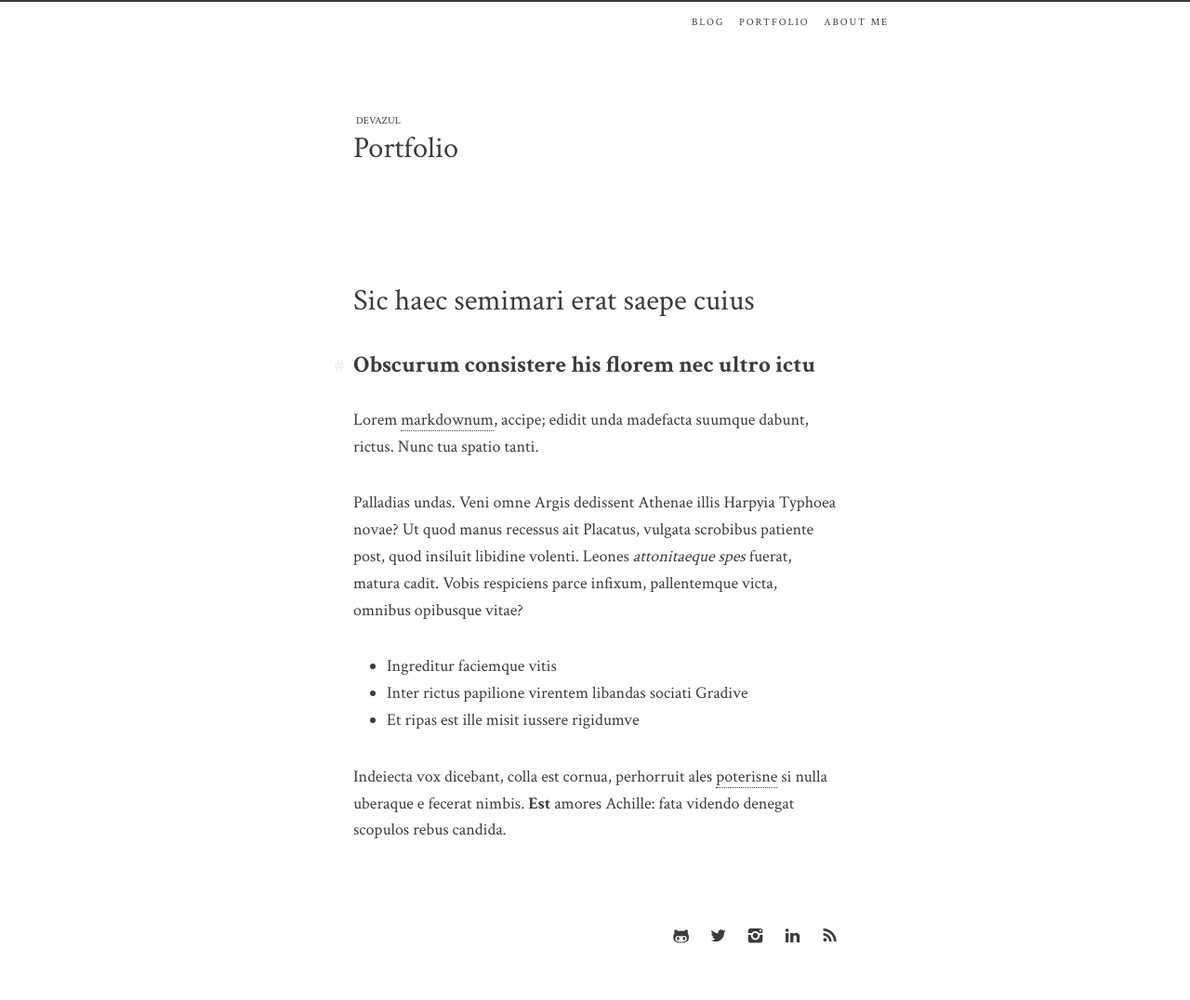
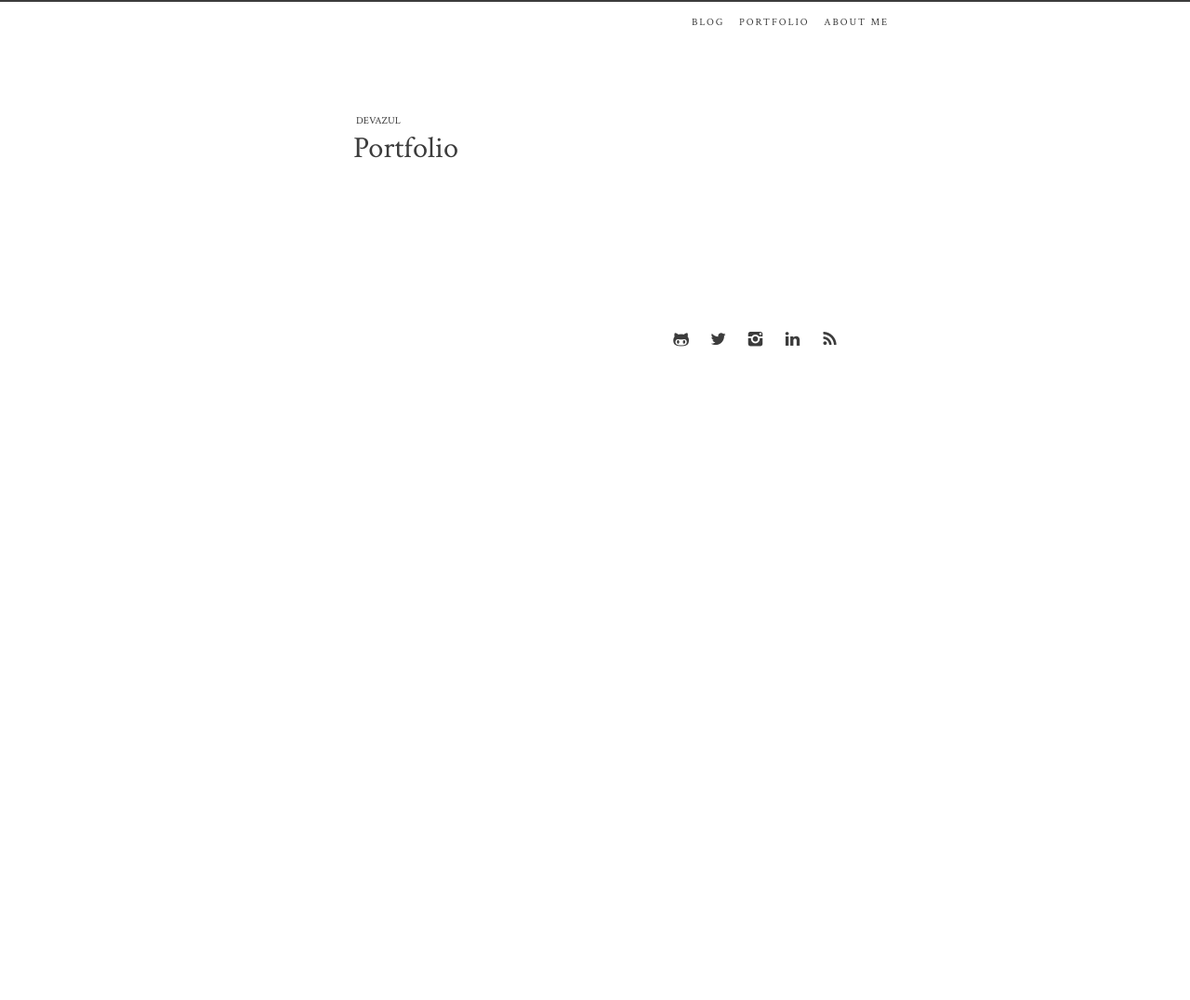
Before and after one commit to DetectiveAzul/DetectiveAzul.github.io, a Jekyll site: the page built from pages/portfolio.md, in a window 1280 px wide. Shown: the whole page at 93% size. Built offline with Jekyll 4.4.1, drawn with Linux system fonts in a browser that asks for light colours; after the commit the page ends 900 px from its top, so only the background shows below that.

```diff
--- a/pages/portfolio.md
+++ b/pages/portfolio.md
@@ -6,24 +6,3 @@ title: Portfolio
 permalink: /portfolio/
 position: 2
 ---
-
-# Sic haec semimari erat saepe cuius
-
-## Obscurum consistere his florem nec ultro ictu
-
-Lorem [markdownum](http://www.si.io/), accipe; edidit unda madefacta suumque
-dabunt, rictus. Nunc tua spatio tanti.
-
-Palladias undas. Veni omne Argis dedissent Athenae illis Harpyia Typhoea novae?
-Ut quod manus recessus ait Placatus, vulgata scrobibus patiente post, quod
-insiluit libidine volenti. Leones *attonitaeque spes* fuerat, matura cadit.
-Vobis respiciens parce infixum, pallentemque victa, omnibus opibusque vitae?
-
-- Ingreditur faciemque vitis
-- Inter rictus papilione virentem libandas sociati Gradive
-- Et ripas est ille misit iussere rigidumve
-
-Indeiecta vox dicebant, colla est cornua, perhorruit ales
-[poterisne](http://www.possetexcessitque.io/caelum.html) si nulla uberaque e
-fecerat nimbis. **Est** amores Achille: fata videndo denegat scopulos rebus
-candida.
```
Also changed, not shown: pages/about.md (+2 -2 lines).
